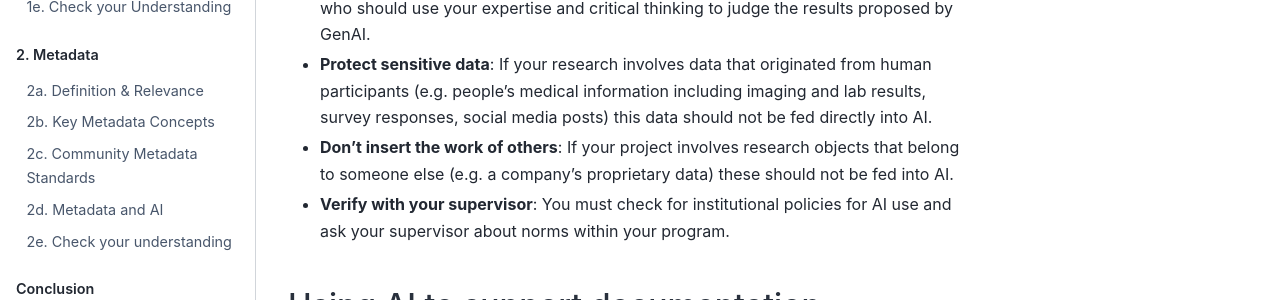
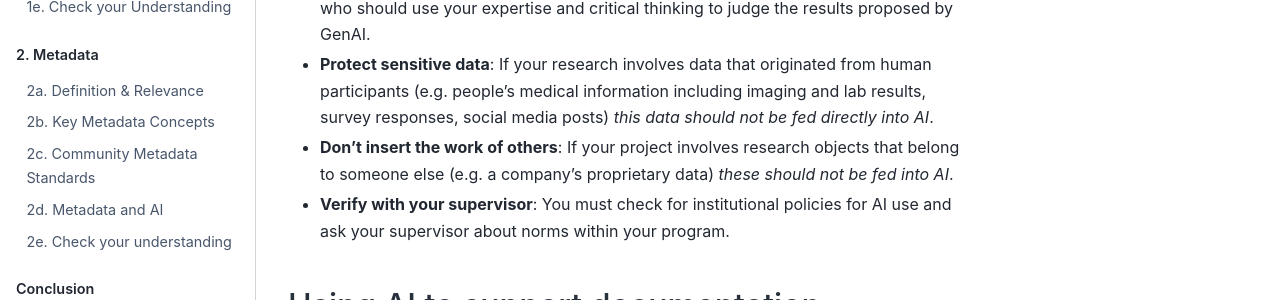
Before and after one commit to tu-delft-library/Documentation_and_Metadata, a Jupyter Book: the page built from book/1e-documentation-and-AI.md, in a window 1280 px wide and 900 px high. Shown: the part 441-741 px from the top of the window. Built offline with Jupyter Book 1.0.4 settings and Sphinx 7.4.7 and the Sphinx Book theme 1.1.4, drawn with Linux system fonts in a browser that asks for light colours; comment, search, counter and statistics services are not loaded.

```diff
--- a/book/1e-documentation-and-AI.md
+++ b/book/1e-documentation-and-AI.md
@@ -7,9 +7,9 @@ While generative AI can be used to aid documentation and data analysis, this sho
 
 - **You hold responsibility for outputs**: You as a user are the one responsible for the outputs, so you must always check the correctness of the outputs. You are the one who should use your expertise and critical thinking to judge the results proposed by GenAI.
 
-- **Protect sensitive data**: If your research involves data that originated from human participants (e.g. people's medical information including imaging and lab results, survey responses, social media posts) this data should not be fed directly into AI.
+- **Protect sensitive data**: If your research involves data that originated from human participants (e.g. people's medical information including imaging and lab results, survey responses, social media posts) *this data should not be fed directly into AI*.
 
-- **Don't insert the work of others**: If your project involves research objects that belong to someone else (e.g. a company's proprietary data) these should not be fed into AI.
+- **Don't insert the work of others**: If your project involves research objects that belong to someone else (e.g. a company's proprietary data) *these should not be fed into AI*.
 
 - **Verify with your supervisor**:  You must check for institutional policies for AI use and ask your supervisor about norms within your program.
 
```
